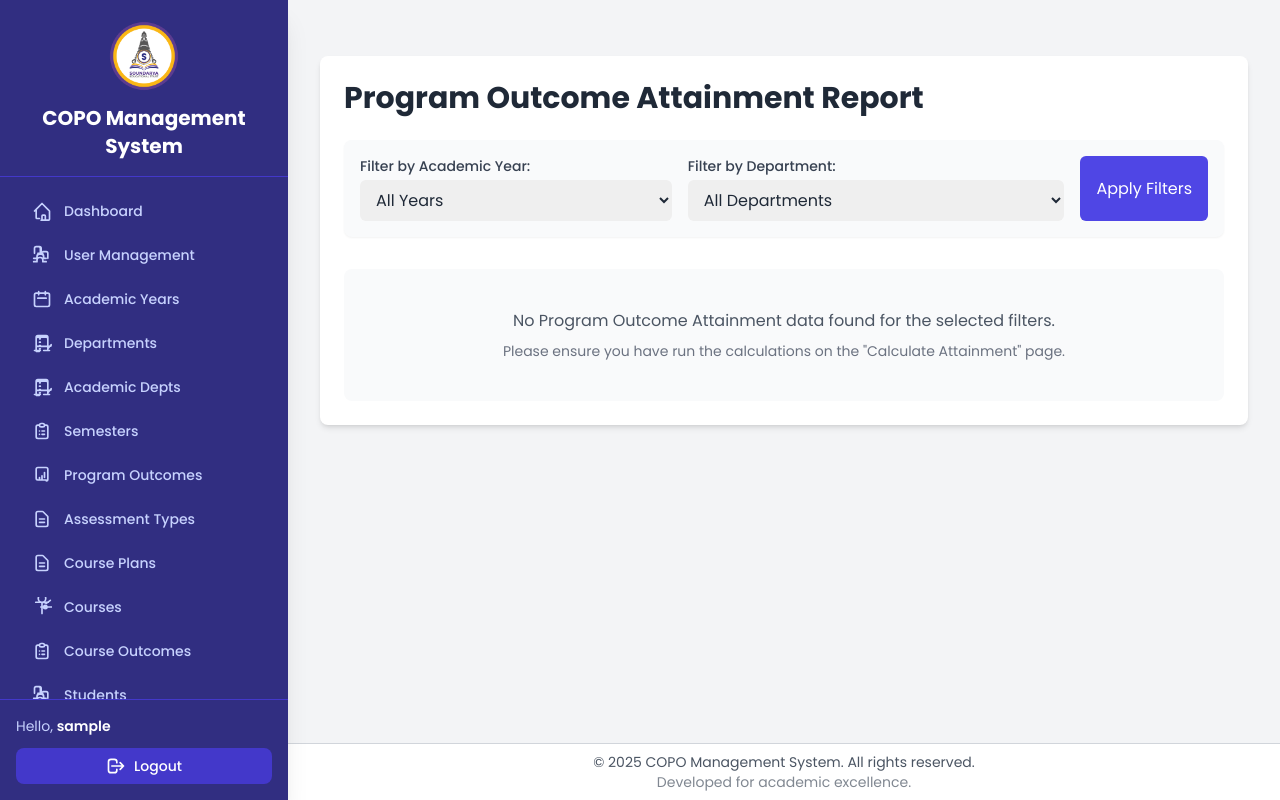
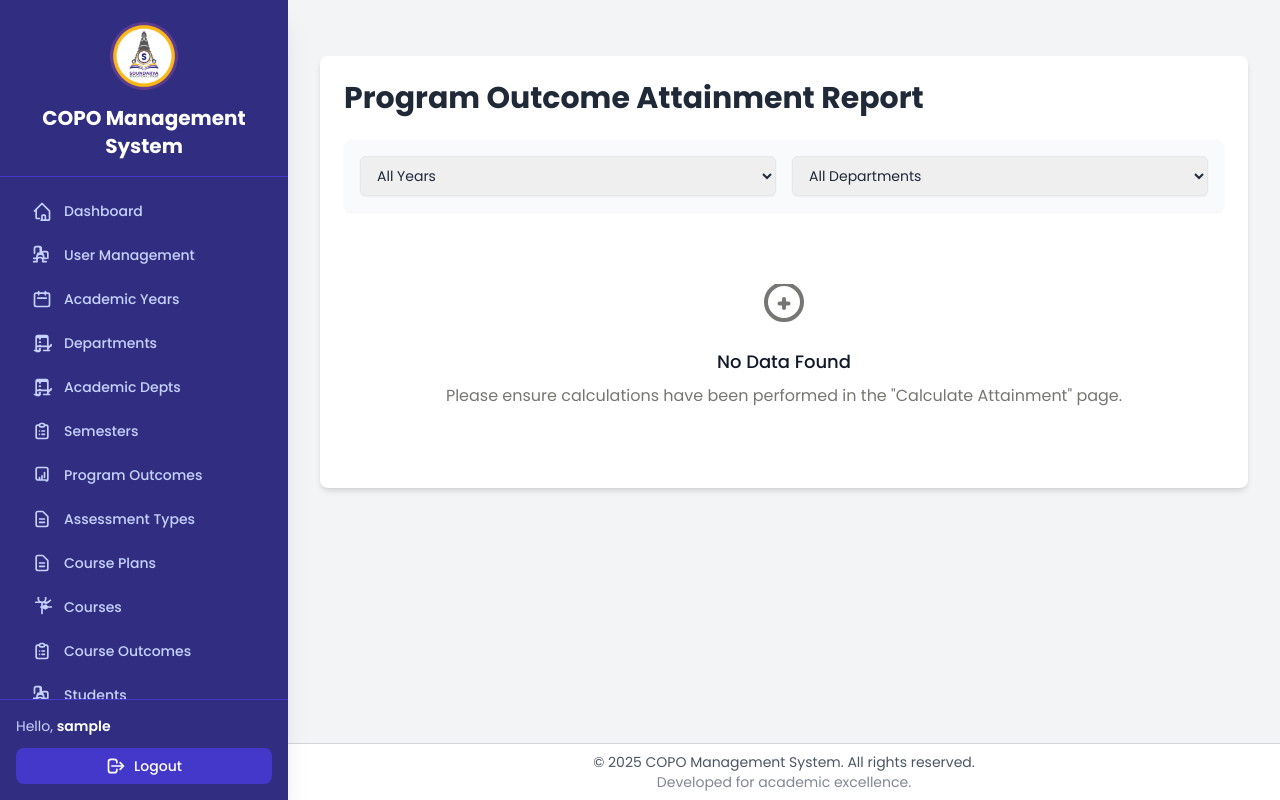
Before and after one commit to deepanshuSoni22/copo-management, a Django app: page /academics/po-attainment-report/ in a window 1280 px wide. Run offline with Django 5.2, Linux system fonts and the light colour scheme; a user stored in the database is signed in; tables that the repository leaves empty hold one stand-in row (values such as "Sample post").

Commit message:
Fix the po attainments calculations

```diff
--- a/academics/forms.py
+++ b/academics/forms.py
@@ -987,7 +987,7 @@ class GradingForm(forms.ModelForm):
         model = Submission
         fields = ['marks_obtained', 'feedback']
         widgets = {
-            'marks_obtained': forms.NumberInput(attrs={'class': 'mt-1 block w-full px-4 py-2 border border-gray-300 rounded-lg shadow-sm focus:ring-indigo-500 focus:border-indigo-500 sm:text-base'}),
+            'marks_obtained': forms.NumberInput(attrs={'class': 'mt-1 block w-full px-4 py-2 border border-gray-300 rounded-lg shadow-sm focus:ring-indigo-500 focus:border-indigo-500 sm:text-base', 'step':0, 'min':0}),
             'feedback': forms.Textarea(attrs={'class': 'mt-1 block w-full px-4 py-2 border border-gray-300 rounded-lg shadow-sm focus:ring-indigo-500 focus:border-indigo-500 sm:text-base', 'rows': 4}),
         }
         labels = {
--- a/academics/models.py
+++ b/academics/models.py
@@ -658,7 +658,7 @@ class Submission(models.Model):
     submitted_at = models.DateTimeField(auto_now_add=True)
     file = models.FileField(upload_to='%Y/%m/%d/', blank=True, null=True)
 
-    marks_obtained = models.DecimalField(max_digits=5, decimal_places=2, blank=True, null=True)
+    marks_obtained = models.DecimalField(max_digits=5, decimal_places=0, blank=True, null=True)
     feedback = models.TextField(blank=True, null=True)
     graded_at = models.DateTimeField(blank=True, null=True)
     graded_by = models.ForeignKey('users.UserProfile', on_delete=models.SET_NULL, blank=True, null=True, related_name='graded_submissions')
--- a/academics/templates/academics/po_attainment_report_list.html
+++ b/academics/templates/academics/po_attainment_report_list.html
@@ -6,14 +6,16 @@
 
 {% block content %}
 <div class="bg-white-pure rounded-lg shadow-md p-3 sm:p-4 lg:p-6 mb-4 sm:mb-6 lg:mb-8">
-    <div class="flex flex-col sm:flex-row sm:justify-between sm:items-center mb-4 sm:mb-6">
+    <div class="flex flex-col sm:flex-row sm:justify-between sm:items-center mb-4 sm:mb-6 space-y-3 sm:space-y-0">
         <h1 class="text-xl sm:text-2xl lg:text-3xl font-bold text-gray-800">{{ form_title }}</h1>
     </div>
 
-    <form method="get" class="mb-8 p-4 bg-gray-50 rounded-lg shadow-sm flex flex-wrap items-end space-y-4 md:space-y-0 md:space-x-4">
-        <div class="w-full md:w-auto flex-grow">
-            <label for="academic_year_filter" class="block text-sm font-medium text-gray-700 mb-1">Filter by Academic Year:</label>
-            <select name="academic_year" id="academic_year_filter" class="mt-1 block w-full pl-3 pr-10 py-2 border-gray-300 rounded-md">
+    <form method="get" id="filterForm" class="w-full bg-gray-50 p-4 rounded-lg shadow-sm mb-6">
+        <div class="flex flex-col sm:flex-row sm:items-end sm:space-x-4 space-y-4 sm:space-y-0">
+            <!-- Academic Year Filter -->
+            <div class="w-full sm:w-64">
+                <select name="academic_year" id="academic_year_filter"
+                    class="block w-full px-3 py-2 border border-border-default rounded-md shadow-sm sm:text-sm focus:ring-brand-purple focus:border-brand-purple">
                     <option value="">All Years</option>
                     {% for year in academic_years %}
                         <option value="{{ year.pk }}" {% if selected_academic_year_id|stringformat:"s" == year.pk|stringformat:"s" %}selected{% endif %}>
@@ -22,9 +24,11 @@
                     {% endfor %}
                 </select>
             </div>
-        <div class="w-full md:w-auto flex-grow">
-            <label for="department_filter" class="block text-sm font-medium text-gray-700 mb-1">Filter by Department:</label>
-            <select name="department" id="department_filter" class="mt-1 block w-full pl-3 pr-10 py-2 border-gray-300 rounded-md">
+
+            <!-- Department Filter -->
+            <div class="w-full sm:w-64">
+                <select name="department" id="department_filter"
+                    class="block w-full px-3 py-2 border border-border-default rounded-md shadow-sm sm:text-sm focus:ring-brand-purple focus:border-brand-purple">
                     <option value="">All Departments</option>
                     {% for dept in departments %}
                         <option value="{{ dept.pk }}" {% if selected_department_id|stringformat:"s" == dept.pk|stringformat:"s" %}selected{% endif %}>
@@ -33,23 +37,20 @@
                     {% endfor %}
                 </select>
             </div>
-        <div class="w-full md:w-auto flex space-x-3">
-            <button type="submit" class="w-full inline-flex items-center justify-center px-4 py-2 bg-indigo-600 text-white rounded-md">
-                Apply Filters
-            </button>
         </div>
     </form>
 
     {% if po_attainments %}
+    <!-- Desktop Table -->
     <div class="hidden md:block overflow-x-auto">
         <table class="min-w-full divide-y divide-gray-200">
             <thead class="bg-light-gray-bg">
                 <tr>
-                        <th scope="col" class="px-4 py-3 text-left text-xs font-medium text-gray-500 uppercase">Academic Year</th>
-                        <th scope="col" class="px-4 py-3 text-left text-xs font-medium text-gray-500 uppercase">Department</th>
-                        <th scope="col" class="px-4 py-3 text-left text-xs font-medium text-gray-500 uppercase">PO Code</th>
-                        <th scope="col" class="px-4 py-3 text-left text-xs font-medium text-gray-500 uppercase">Description</th>
-                        <th scope="col" class="px-4 py-3 text-center text-xs font-medium text-gray-500 uppercase">Attainment %</th>
+                    <th class="px-4 py-3 text-left text-xs font-medium text-gray-500 uppercase">Academic Year</th>
+                    <th class="px-4 py-3 text-left text-xs font-medium text-gray-500 uppercase">Department</th>
+                    <th class="px-4 py-3 text-left text-xs font-medium text-gray-500 uppercase">PO Code</th>
+                    <th class="px-4 py-3 text-left text-xs font-medium text-gray-500 uppercase">Description</th>
+                    <th class="px-4 py-3 text-center text-xs font-medium text-gray-500 uppercase">Attainment %</th>
                 </tr>
             </thead>
             <tbody class="bg-white divide-y divide-gray-200">
@@ -74,17 +75,18 @@
         </table>
     </div>
 
+    <!-- Mobile Card View -->
     <div class="md:hidden space-y-3">
         {% for po_att in po_attainments %}
-            <div class="bg-white p-4 rounded-lg border">
+        <div class="bg-white-pure p-4 rounded-lg border border-border-default hover:shadow-md transition duration-150 ease-in-out">
             <div class="flex justify-between items-start mb-3">
                 <div class="flex-1 min-w-0">
                     <h3 class="text-base font-semibold text-gray-900">{{ po_att.program_outcome.department.name }} - {{ po_att.program_outcome.code }}</h3>
-                        <p class="text-xs text-gray-500">{{ po_att.academic_year }}</p>
-                        <p class="text-sm text-gray-600 mt-2">{{ po_att.program_outcome.description }}</p>
+                    <p class="text-xs text-gray-default">{{ po_att.academic_year }}</p>
+                    <p class="text-sm text-gray-default mt-2">{{ po_att.program_outcome.description }}</p>
                 </div>
                 <div class="flex-shrink-0 ml-4 text-center">
-                        <p class="text-xs font-medium text-gray-500">Attainment</p>
+                    <p class="text-xs font-medium text-gray-default">Attainment</p>
                     <p class="text-xl font-bold mt-1">
                         {% if po_att.attainment_percentage is not None %}
                             <span class="{% if po_att.attainment_percentage >= 60 %}text-green-600{% elif po_att.attainment_percentage >= 40 %}text-yellow-600{% else %}text-red-600{% endif %}">
@@ -100,10 +102,32 @@
         {% endfor %}
     </div>
     {% else %}
-        <div class="text-center py-10 bg-gray-50 rounded-lg">
-            <p class="text-gray-600">No Program Outcome Attainment data found for the selected filters.</p>
-            <p class="text-sm text-gray-500 mt-2">Please ensure you have run the calculations on the "Calculate Attainment" page.</p>
+    <div class="text-center py-8 sm:py-12">
+        <svg class="mx-auto h-12 w-12 text-gray-default mb-4" fill="none" stroke="currentColor" viewBox="0 0 24 24">
+            <path stroke-linecap="round" stroke-linejoin="round" stroke-width="2" d="M9.75 9.75h4.5m-2.25-2.25v4.5m0 6a9 9 0 100-18 9 9 0 000 18z"></path>
+        </svg>
+        <h3 class="text-lg font-medium text-gray-900 mb-2">No Data Found</h3>
+        <p class="text-gray-default mb-2">Please ensure calculations have been performed in the "Calculate Attainment" page.</p>
     </div>
     {% endif %}
 </div>
+
+<script>
+    document.addEventListener('DOMContentLoaded', function () {
+        const academicYearSelect = document.getElementById('academic_year_filter');
+        const departmentSelect = document.getElementById('department_filter');
+
+        function autoSubmitForm() {
+            document.getElementById('filterForm').submit();
+        }
+
+        if (academicYearSelect) {
+            academicYearSelect.addEventListener('change', autoSubmitForm);
+        }
+
+        if (departmentSelect) {
+            departmentSelect.addEventListener('change', autoSubmitForm);
+        }
+    });
+</script>
 {% endblock %}
--- a/academics/views.py
+++ b/academics/views.py
@@ -1560,6 +1560,7 @@ def calculate_po_attainment_for_department(department_obj, academic_year_obj):
     program_outcomes = ProgramOutcome.objects.filter(department=department_obj)
 
     for po in program_outcomes:
+        print(f"[DEBUG] Processing PO: {po.code}")
         total_weighted_attainment = 0
         total_weight = 0
 
@@ -1568,23 +1569,33 @@ def calculate_po_attainment_for_department(department_obj, academic_year_obj):
             program_outcome=po,
             course_outcome__course__department=department_obj,
             course_outcome__attainments__academic_year=academic_year_obj # Filter by year
-        ).select_related('course_outcome__attainments')
+        ).prefetch_related('course_outcome__attainments')
+
+        print(f"[DEBUG] Total COPOMappings found for PO {po.code}: {mappings.count()}")
 
         for mapping in mappings:
+            print(f"[DEBUG] Attempting to get attainment for CO: {mapping.course_outcome.code}")
             try:
                 # Get the attainment for the specific academic year
-                attainment = mapping.course_outcome.attainments.get(academic_year=academic_year_obj)
+                attainment_qs = mapping.course_outcome.attainments.filter(academic_year=academic_year_obj)
+                if attainment_qs.exists():
+                    attainment = attainment_qs.first()
+                    print(f"[DEBUG] Attainment found: {attainment.attainment_percentage}%")
                 if attainment.attainment_percentage is not None:
                     weight = mapping.correlation_level
                     total_weighted_attainment += (attainment.attainment_percentage * weight)
                     total_weight += weight
+                else:
+                    print(f"[DEBUG] Skipping: attainment percentage is None for CO {mapping.course_outcome.code}")
             except CourseOutcomeAttainment.DoesNotExist:
                 continue
 
         if total_weight > 0:
+            print(f"[DEBUG] Final PO attainment % for {po.code}: {attainment_percentage:.2f}%")
             attainment_percentage = total_weighted_attainment / total_weight
         else:
             attainment_percentage = 0
+            print(f"[DEBUG] No valid mappings with attainment. PO attainment for {po.code} set to 0.00%")
 
         # THIS IS THE FIX: Pass the academic_year_obj when creating the record
         ProgramOutcomeAttainment.objects.update_or_create(
@@ -1609,7 +1620,9 @@ def calculate_attainment_view(request):
         academic_years = AcademicYear.objects.all()
 
     if request.method == "POST":
+        print("DEBUG - POST data:", request.POST)
         calc_type = request.POST.get("calc_type")
+        print("DEBUG - calc_type:", calc_type)
 
         if calc_type == "co_by_course":
             course_id = request.POST.get("co_course")
--- a/copo_management_system/settings.py
+++ b/copo_management_system/settings.py
@@ -16,8 +16,6 @@ DEBUG = True
 
 ALLOWED_HOSTS = [
     '127.0.0.1',
-    '192.168.53.117',
-    '10.10.25.242',
 ]
 
 
```
Also changed, not shown: academics/templates/academics/calculate_attainment_form.html (+11 -1 lines). Lines whose indentation alone changed are shown as unchanged.
